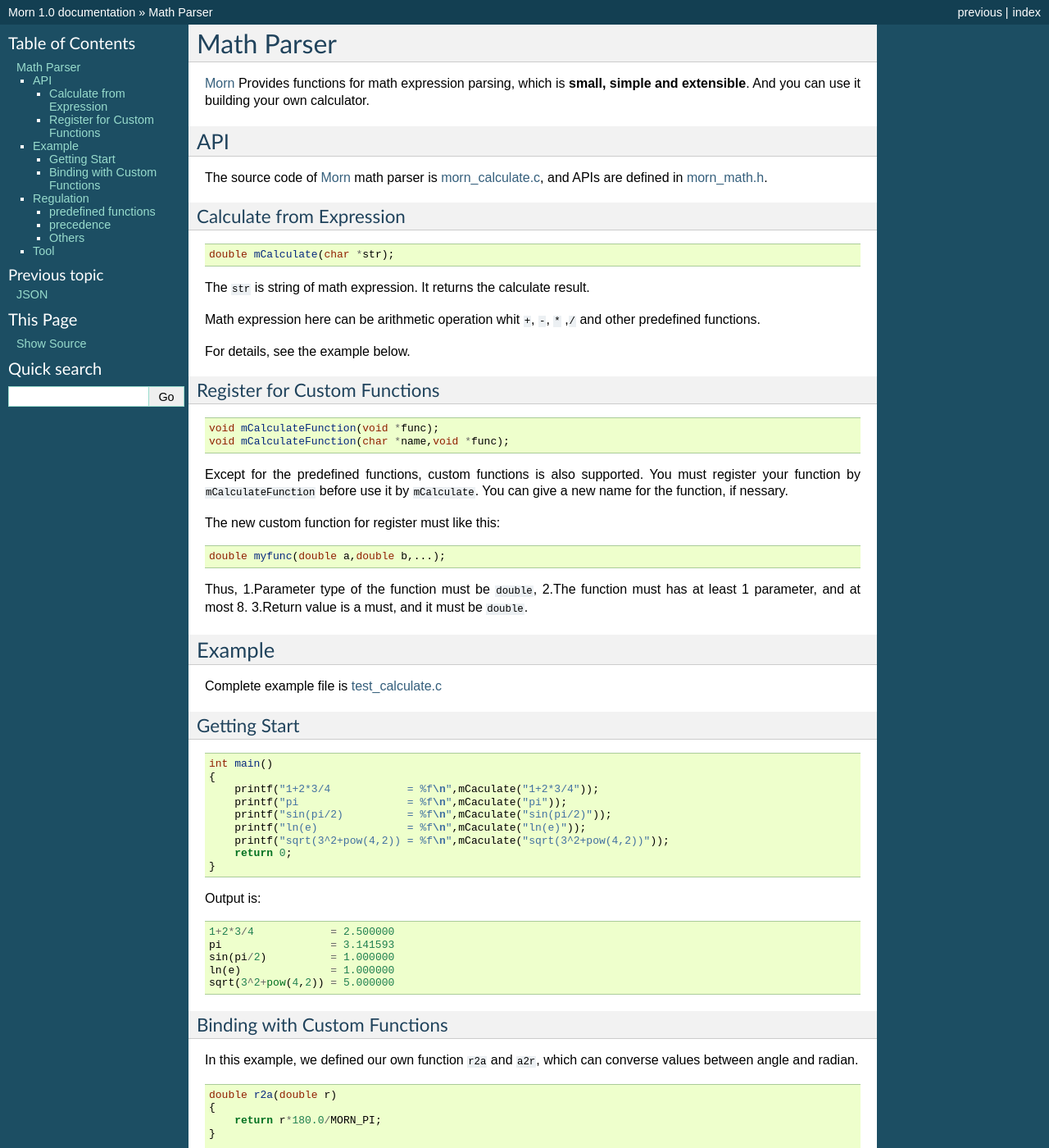
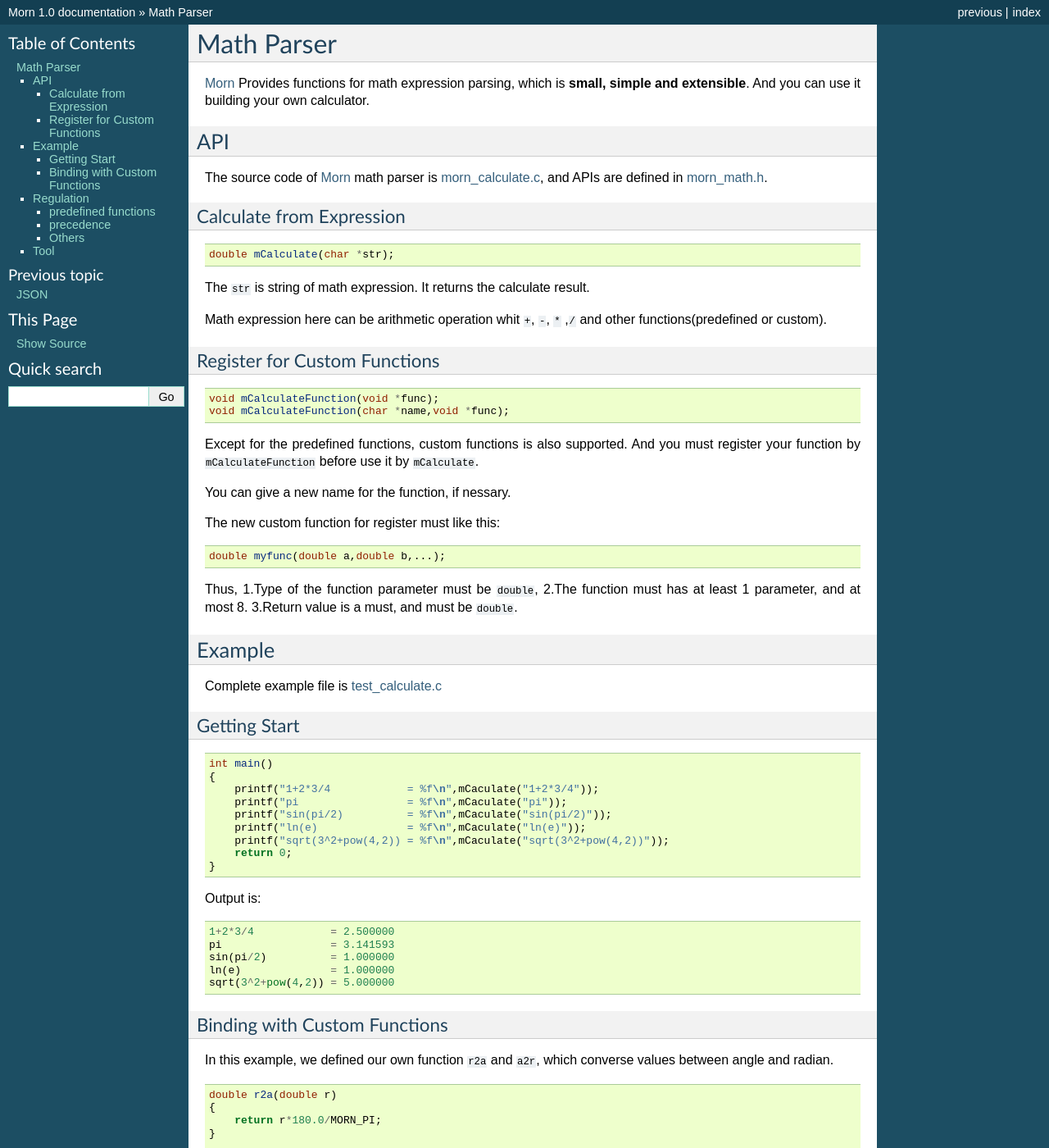
Before and after one commit to jingweizhanghuai/Morn_doc, a Sphinx documentation site: the page built from docs/MathParser.rst, in a window 1280 px wide and 1400 px high. Shown: the whole window at 82% size. Built offline with Sphinx 7.4.7, drawn with Linux system fonts in a browser that asks for light colours; some of the changed text lies outside the part shown.

Commit message:
math parser

```diff
--- a/docs/MathParser.rst
+++ b/docs/MathParser.rst
@@ -27,9 +25,7 @@ Calculate from Expression
 The ``str`` is string of math expression. It returns the calculate result.
 
 Math expression here can be arithmetic operation whit ``+``, ``-``,
-``*`` ,\ ``/`` and other predefined functions.
-
-For details, see the example below.
+``*`` ,\ ``/`` and other functions(predefined or custom).
 
 .. _header-n80:
 
@@ -42,8 +38,9 @@ Register for Custom Functions
    void mCalculateFunction(char *name,void *func);
 
 Except for the predefined functions, custom functions is also supported.
-You must register your function by ``mCalculateFunction`` before use it
+And you must register your function by ``mCalculateFunction`` before use it
 by ``mCalculate``.
+
 You can give a new name for the function, if nessary.
 
 The new custom function for register must like this:
@@ -52,8 +49,8 @@ The new custom function for register must like this:
 
    double myfunc(double a,double b,...);
 
-Thus, 1.Parameter type of the function must be ``double``, 2.The function must has at
-least 1 parameter, and at most 8. 3.Return value is a must, and it must be ``double``.
+Thus, 1.Type of the function parameter must be ``double``, 2.The function must has at
+least 1 parameter, and at most 8. 3.Return value is a must, and must be ``double``.
 
 .. _header-n108:
 
@@ -95,8 +92,7 @@ Output is:
 Binding with Custom Functions
 ~~~~~~~~~~~~~~~~~~~~~~~~~~~~~
 
-In this example, we defined our own function ``r2a`` and ``a2r``, which
-can converse values between angle and radian.
+In this example, we defined our own function ``r2a`` and ``a2r``, which converse values between angle and radian.
 
 .. code:: c
 
--- a/docs/json.rst
+++ b/docs/json.rst
@@ -48,10 +48,10 @@ This is a typical JSON string, we will take it as an example:
 .. _header-n5:
 
 API
----------
+---
 
 The source code of `Morn <https://github.com/jingweizhanghuai/Morn>`__ JSON is
-`morn_json.c <https://github.com/jingweizhanghuai/Morn/blob/master/test/test_JSON_file.c>`__, and APIs are defined in
+`morn_json.c <https://github.com/jingweizhanghuai/Morn/blob/master/src/util/morn_JSON.c>`__, and APIs are defined in
 `morn_util.h <https://github.com/jingweizhanghuai/Morn/blob/master/include/morn_util.h>`__.
 
 .. _header-n6:
```
Also changed, not shown: other parts of docs/MathParser.rst (+4 -6 lines), other parts of docs/json.rst (+1 -1 lines), docs/Map.rst (+6 -4 lines).
